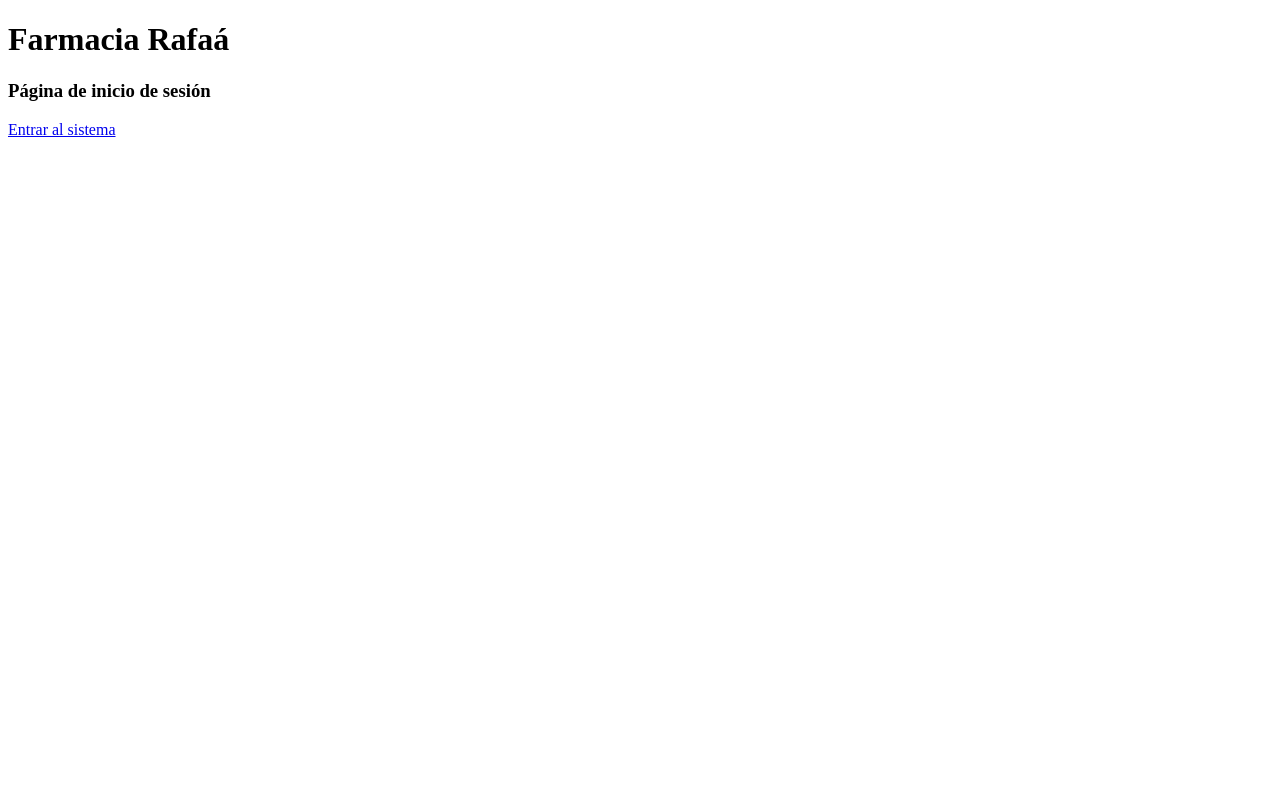
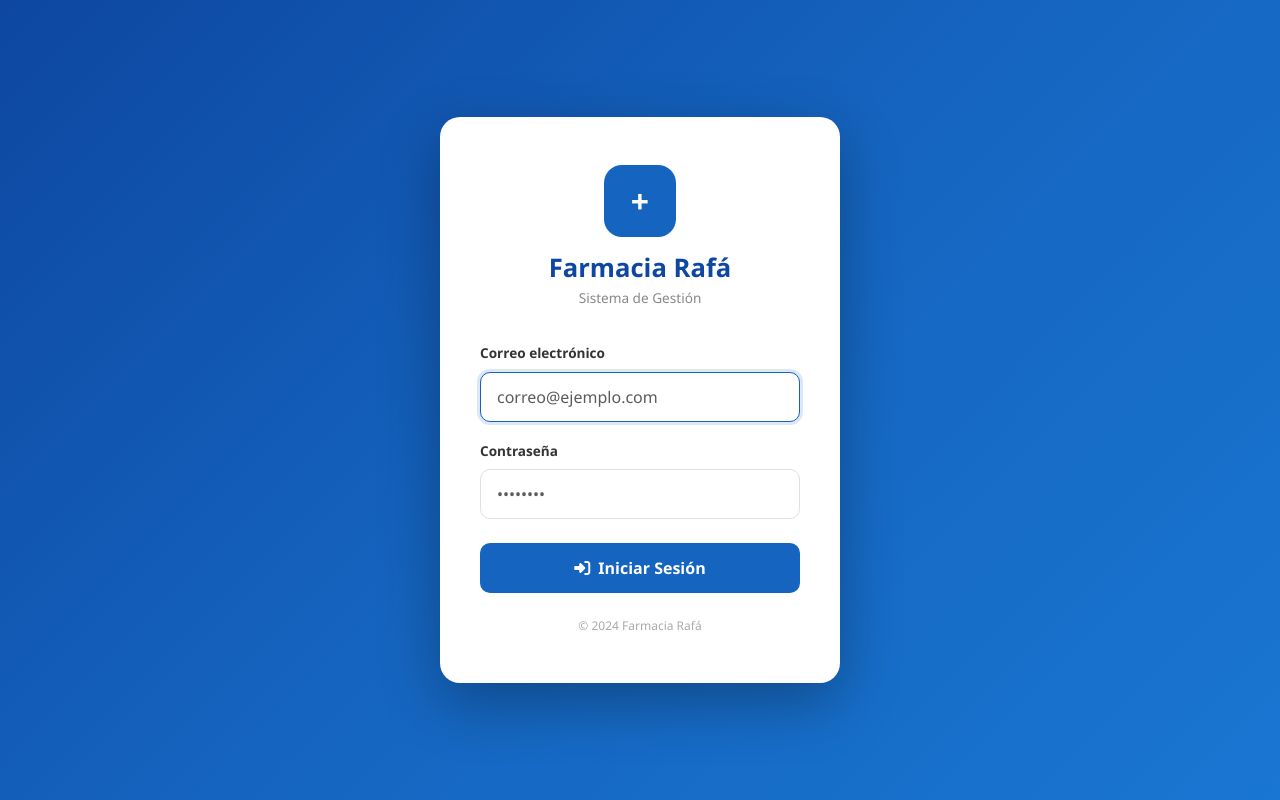
Before and after one commit to sistemacom40-byte/sistema.farmacia.rafa, a Flask app: page / in a window 1280 px wide. Run offline with Flask 3, Linux system fonts and the light colour scheme.

Commit message:
Enhance login page with Bootstrap and styling

```diff
--- a/Farmacia-rafa/templates/login.html
+++ b/Farmacia-rafa/templates/login.html
@@ -1,24 +1,81 @@
 <!DOCTYPE html>
-<html>
+<html lang="es">
+<head>
+<meta charset="UTF-8">
+<meta name="viewport" content="width=device-width, initial-scale=1.0">
+<title>Farmacia Rafa - Iniciar Sesion</title>
+<link href="https://cdn.jsdelivr.net/npm/bootstrap@5.3.0/dist/css/bootstrap.min.css" rel="stylesheet">
+<link href="https://cdnjs.cloudflare.com/ajax/libs/font-awesome/6.4.0/css/all.min.css" rel="stylesheet">
+<style>
+  body {
+    background: linear-gradient(135deg, #0D47A1 0%, #1565C0 50%, #1976D2 100%);
+    min-height: 100vh;
+    display: flex; align-items: center; justify-content: center;
+    font-family: 'Segoe UI', sans-serif;
+  }
+  .login-box {
+    background: white;
+    border-radius: 20px;
+    padding: 48px 40px;
+    width: 100%;
+    max-width: 400px;
+    box-shadow: 0 20px 60px rgba(0,0,0,0.3);
+  }
+  .brand {
+    text-align: center;
+    margin-bottom: 32px;
+  }
+  .brand-icon {
+    width: 72px; height: 72px;
+    background: #1565C0;
+    border-radius: 18px;
+    display: flex; align-items: center; justify-content: center;
+    margin: 0 auto 16px;
+    font-size: 2rem; color: white; font-weight: 900;
+  }
+  .brand h2 { font-weight: 800; color: #0D47A1; margin: 0; font-size: 1.6rem; }
+  .brand p { color: #888; font-size: 0.85rem; margin: 4px 0 0; }
+  .form-label { font-weight: 600; font-size: 0.85rem; color: #333; }
+  .form-control { border-radius: 10px; padding: 12px 16px; border: 1.5px solid #e0e0e0; }
+  .form-control:focus { border-color: #1565C0; box-shadow: 0 0 0 3px rgba(21,101,192,0.15); }
+  .btn-login {
+    background: #1565C0; color: white; border: none;
+    border-radius: 10px; padding: 13px; font-weight: 700;
+    width: 100%; font-size: 1rem; transition: all 0.2s;
+  }
+  .btn-login:hover { background: #0D47A1; transform: translateY(-1px); }
+  .copy { text-align: center; color: #aaa; font-size: 0.75rem; margin-top: 24px; }
+</style>
+</head>
+<body>
+<div class="login-box">
+  <div class="brand">
+    <div class="brand-icon">+</div>
+    <h2>Farmacia Raf&aacute;</h2>
+    <p>Sistema de Gesti&oacute;n</p>
+  </div>
 
-<head>
+  {% with messages = get_flashed_messages(with_categories=true) %}
+    {% for cat, msg in messages %}
+    <div class="alert alert-{{ cat }} mb-3" role="alert">{{ msg }}</div>
+    {% endfor %}
+  {% endwith %}
 
-<title>Farmacia Rafa&aacute;</title>
-
-</head>
-
-<body>
-
-<h1>Farmacia Rafa&aacute;</h1>
-
-<h3>Página de inicio de sesión</h3>
-
-<a href="/dashboard">
-
-Entrar al sistema
-
-</a>
-
+  <form method="POST">
+    <div class="mb-3">
+      <label class="form-label">Correo electr&oacute;nico</label>
+      <input type="email" name="correo" class="form-control" placeholder="correo@ejemplo.com" required autofocus>
+    </div>
+    <div class="mb-4">
+      <label class="form-label">Contrase&ntilde;a</label>
+      <input type="password" name="password" class="form-control" placeholder="••••••••" required>
+    </div>
+    <button type="submit" class="btn-login">
+      <i class="fas fa-sign-in-alt me-2"></i>Iniciar Sesi&oacute;n
+    </button>
+  </form>
+  <div class="copy">&copy; 2024 Farmacia Raf&aacute;</div>
+</div>
+<script src="https://cdn.jsdelivr.net/npm/bootstrap@5.3.0/dist/js/bootstrap.bundle.min.js"></script>
 </body>
-
 </html>
```
